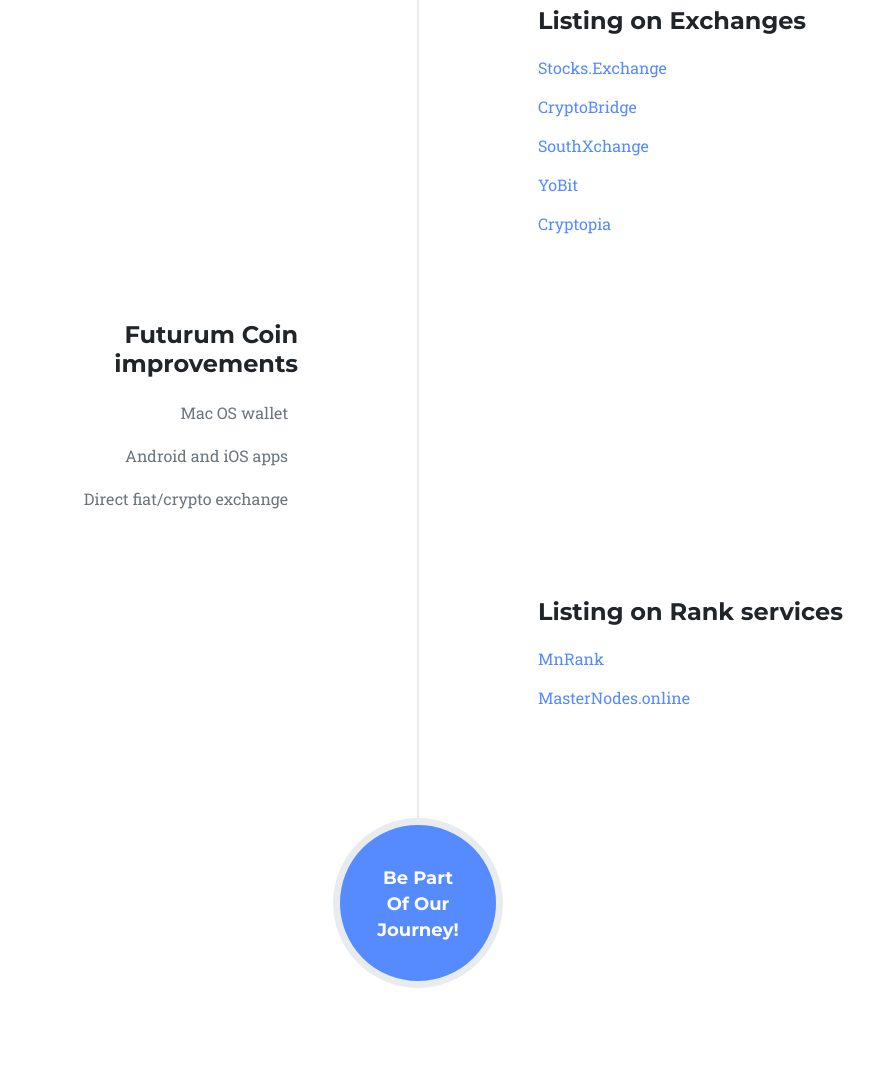
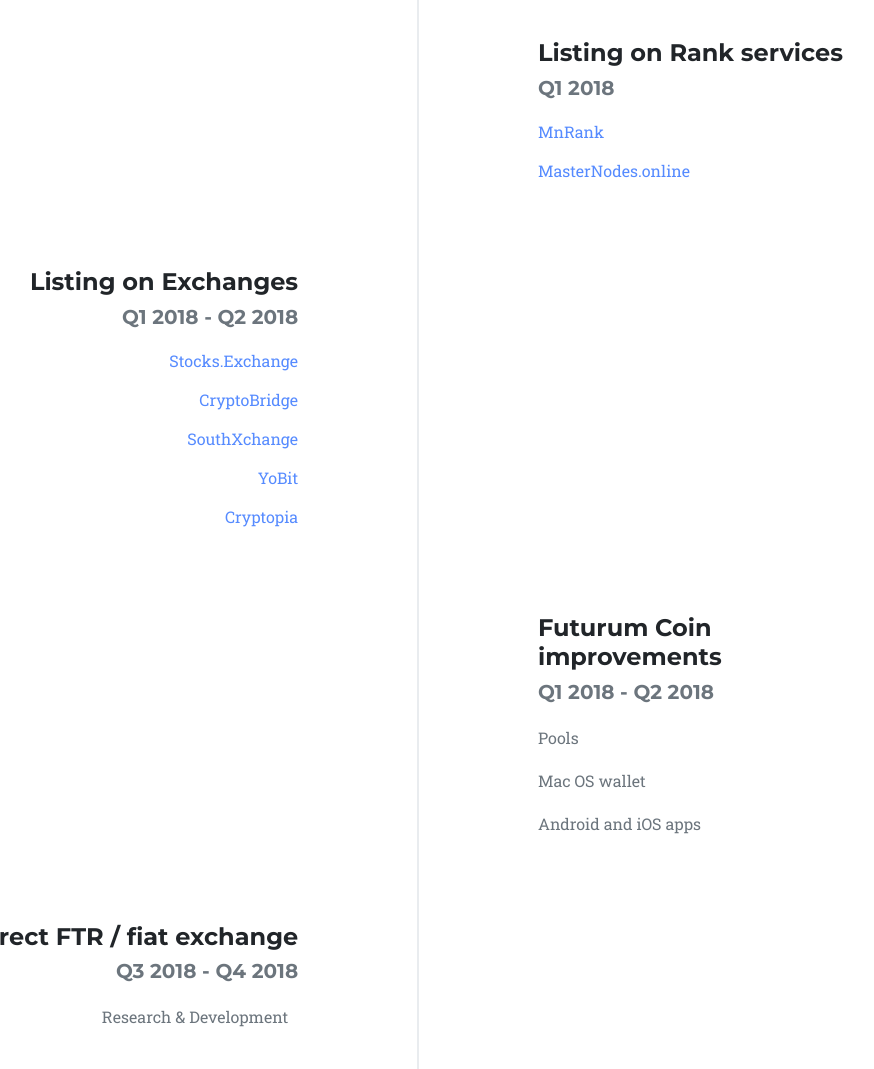
Before and after one commit to archiii92/archiii92.github.io, a plain HTML site: page index.html in a window 1280 px wide. Shown: the part 3140-4209 px from the top of the page, without its empty margins (222-1096 px from the left). Drawn offline with Linux system fonts and the light colour scheme; a web font is replaced by a local one.

Commit message:
redeploy

```diff
--- a/index.html
+++ b/index.html
@@ -212,7 +212,8 @@
                 </div>
                 <div class="timeline-panel">
                   <div class="timeline-heading">
-                    <h4 class="subheading">Futurum Coin release</h4>
+                    <h4>Futurum Coin release</h4>
+                    <h5 class="text-muted subheading">Q4 2017 - Q1 2018</h5>
                   </div>
                   <div class="timeline-body">
                     <p class="text-muted">Blockchain</p>
@@ -254,7 +255,22 @@
               <li class="timeline-inverted">
                 <div class="timeline-panel">
                   <div class="timeline-heading">
-                    <h4 class="subheading">Listing on Exchanges</h4>
+                    <h4>Listing on Rank services</h4>
+                    <h5 class="text-muted subheading">Q1 2018</h5>
+                  </div>
+                  <div class="timeline-body">
+                    <a href="http://mnrank.com/">MnRank</a>
+                  </div>
+                  <div class="timeline-body">
+                    <a href="https://masternodes.online/">MasterNodes.online</a>
+                  </div>
+                </div>
+              </li>
+              <li>
+                <div class="timeline-panel">
+                  <div class="timeline-heading">
+                    <h4>Listing on Exchanges</h4>
+                    <h5 class="text-muted subheading">Q1 2018 - Q2 2018</h5>
                   </div>
                   <div class="timeline-body">
                     <a href="https://stocks.exchange/">Stocks.Exchange</a>
@@ -273,10 +289,14 @@
                   </div>
                 </div>
               </li>
-              <li>
+              <li class="timeline-inverted">
                 <div class="timeline-panel">
                     <div class="timeline-heading">
-                    <h4 class="subheading">Futurum Coin improvements</h4>
+                      <h4>Futurum Coin improvements</h4>
+                      <h5 class="text-muted subheading">Q1 2018 - Q2 2018</h5>
+                    </div>
+                    <div class="timeline-body">
+                      <p class="text-muted">Pools</p>
                     </div>
                     <div class="timeline-body">
                       <p class="text-muted">Mac OS wallet</p>
@@ -284,21 +304,16 @@
                     <div class="timeline-body">
                       <p class="text-muted">Android and iOS apps</p>
                     </div>
-                  <div class="timeline-body">
-                    <p class="text-muted">Direct fiat/crypto exchange</p>
-                  </div>
                   </div>
               </li>
-              <li class="timeline-inverted">
+              <li>
                 <div class="timeline-panel">
                   <div class="timeline-heading">
-                    <h4 class="subheading">Listing on Rank services</h4>
+                    <h4>Direct FTR / fiat exchange</h4>
+                    <h5 class="text-muted subheading">Q3 2018 - Q4 2018</h5>
                   </div>
                   <div class="timeline-body">
-                    <a href="http://mnrank.com/">MnRank</a>
-                  </div>
-                  <div class="timeline-body">
-                    <a href="https://masternodes.online/">MasterNodes.online</a>
+                    <p class="text-muted">Research &#38; Development</p>
                   </div>
                 </div>
               </li>
```
Lines whose indentation alone changed are shown as unchanged.
